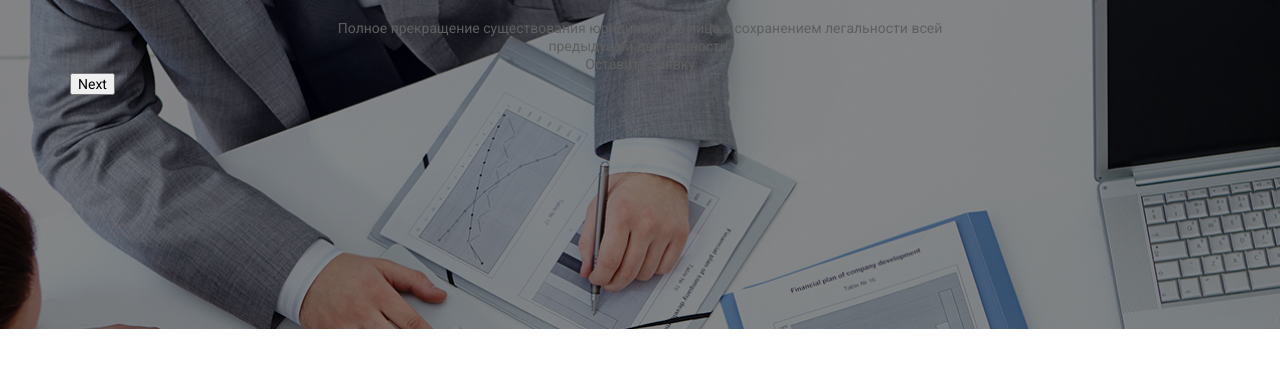
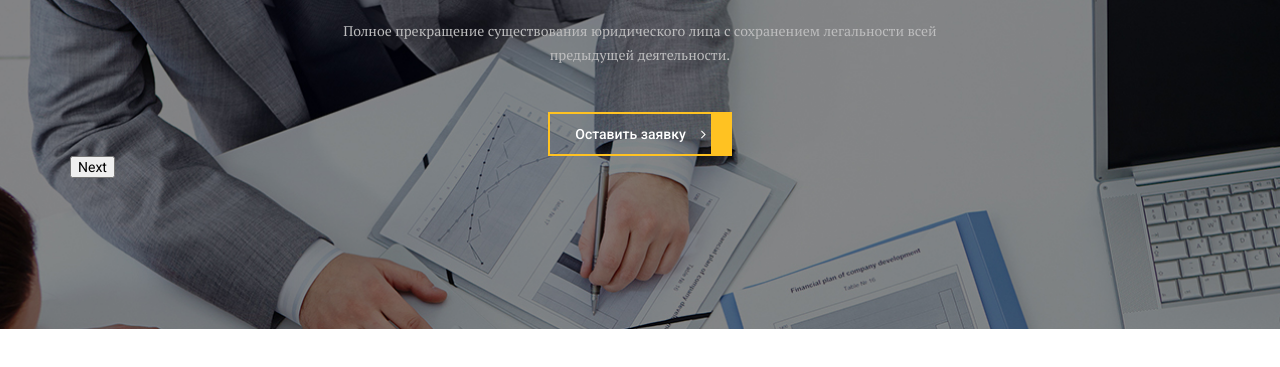
Before and after one commit to zhuravel-dmytro/project_3, a website: page app/index.html in a window 1280 px wide. Shown: the part 309-676 px from the top of the page. Drawn offline with nearby package versions, Linux system fonts and the light colour scheme; files whose address does not match are found by name.

Commit message:
modified

```diff
--- a/app/less/style.less
+++ b/app/less/style.less
@@ -1,5 +1,6 @@
 //@import "../../node_modules/normalize.css/normalize.css";
 @bg-color: #ffc222;
+@txt: #bdbdbe;
 // font-family: 'Roboto', sans-serif;
 // font-family: 'PT Serif', serif;
 
@@ -135,6 +136,30 @@ header{
                 margin-bottom: 22px;
                 letter-spacing: 0.5px;
             }
+            .slider_text{
+                color: @txt;
+                font-style: 18px;
+                font-family: 'PT Serif', serif;
+                line-height: 24px;
+                padding-bottom: 45px;
+            }
+            .slider_btn{
+                font-weight: 500;
+                color: #fff;
+                line-height: 24px;
+                border: 2px solid @bg-color;
+                border-right-width: 21px;
+                padding: 8px 25px;
+                display: inline-block;
+                position: relative;
+                &:before{
+                    content: "\f105";
+                    font-family: 'icomoon';
+                    position: absolute;
+                    right: 5px;
+                    color: #fff;
+                }
+            }
         }
     }
 }
```
Also changed, not shown: app/css/style.css.
